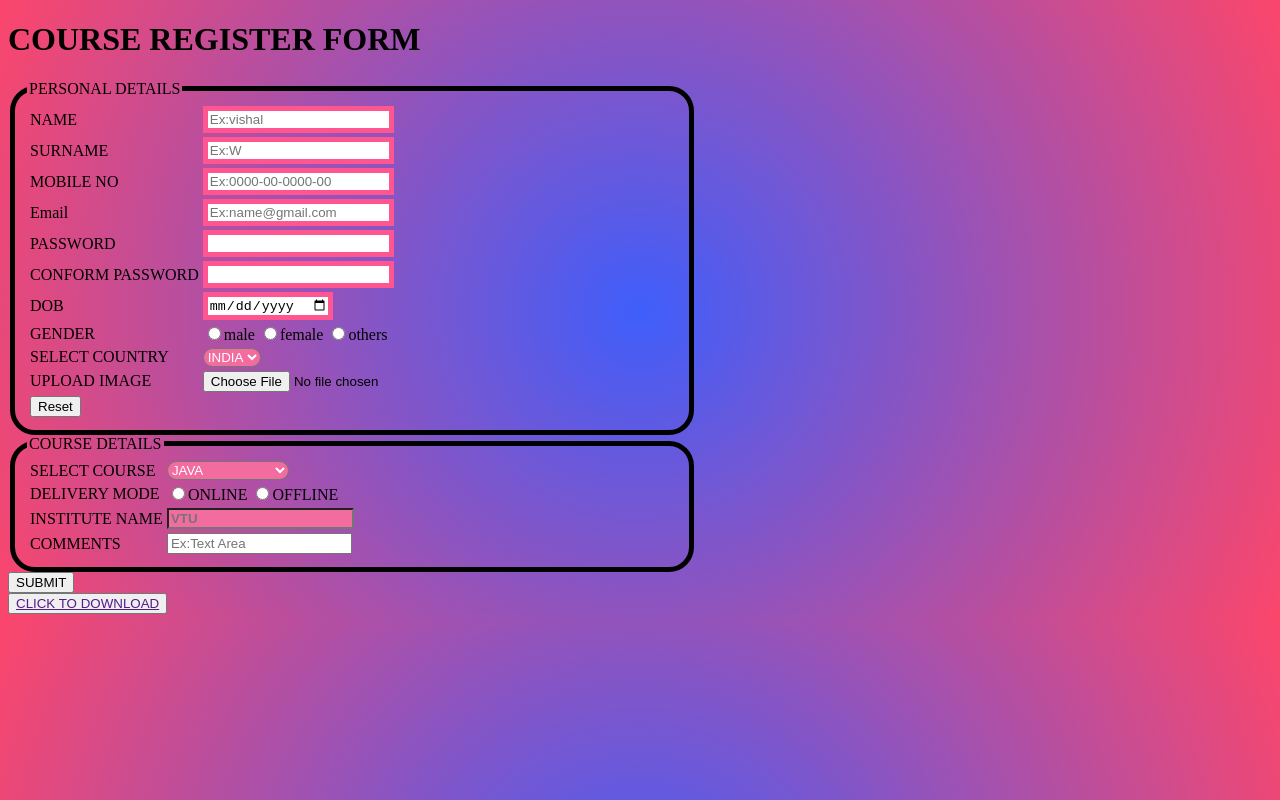
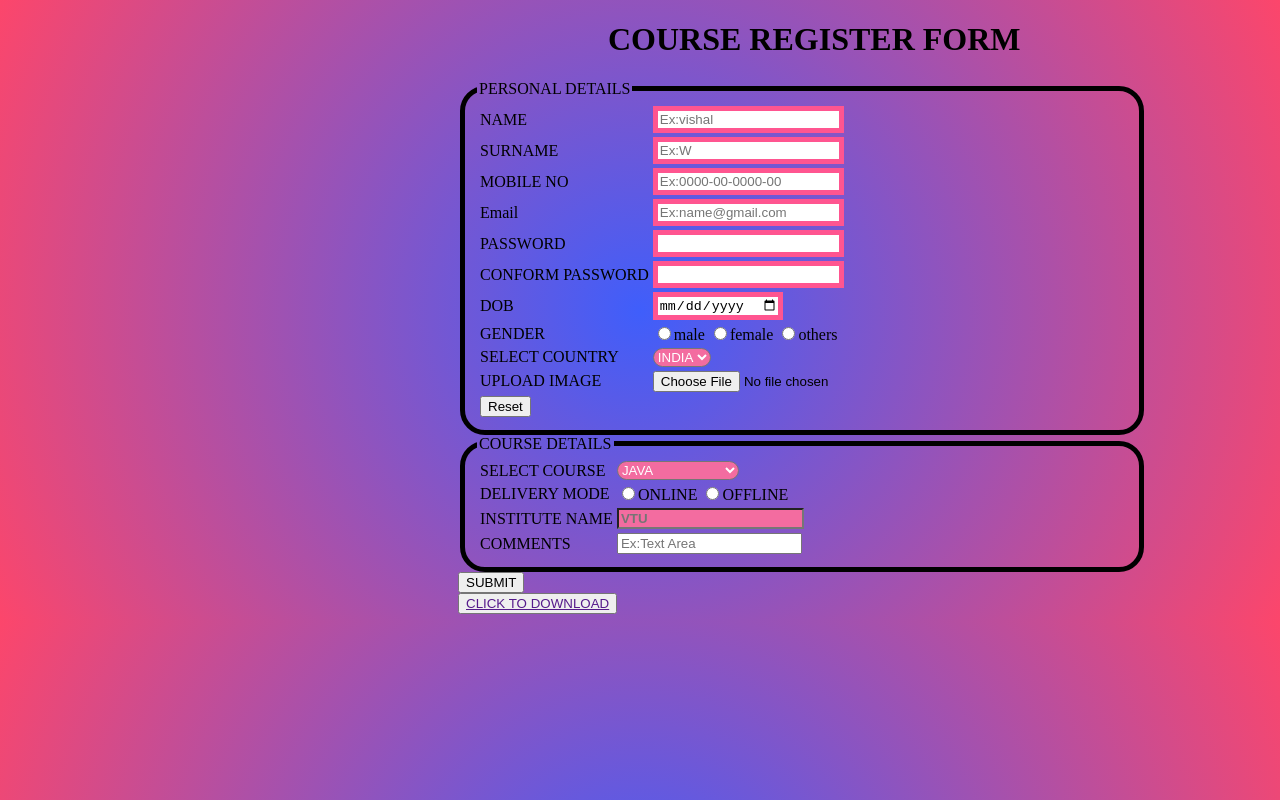
Before and after one commit to Vishalwali0/Forms_Using_CSS, a plain HTML site: page index.html in a window 1280 px wide. Drawn offline with Linux system fonts and the light colour scheme.

Commit message:
Update index.html

```diff
--- a/index.html
+++ b/index.html
@@ -7,9 +7,13 @@
 
 
     <style>
+        h1{
+             padding-left: 150px;
+        }
         body{
             background: #3F5EFB;
             background: radial-gradient(circle,rgba(63, 94, 251, 1) 0%, rgba(252, 70, 107, 1) 100%);
+            padding-left: 450px;
 
         }
         fieldset{
```
